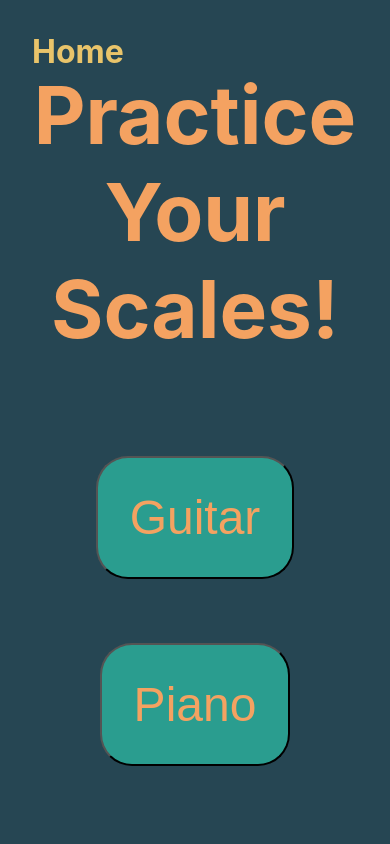
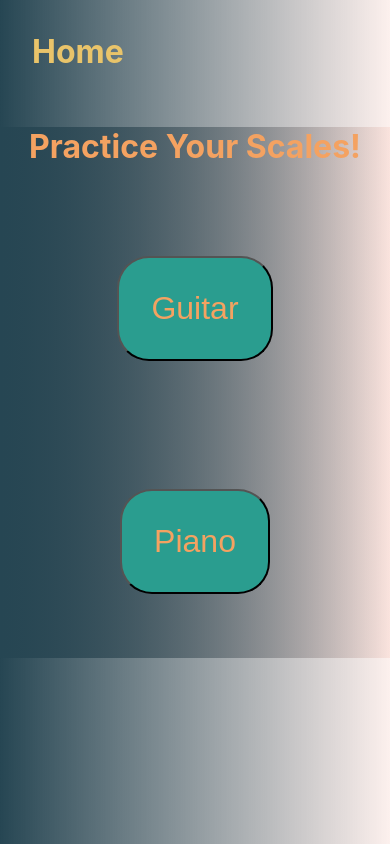
Before and after one commit to alinan-vn/music-scales-practice, a React (Create React App) app: page / in a window 390 px wide. Built offline with nearby package versions, Linux system fonts and the light colour scheme.

Commit message:
responsiveness for landing comp for small, medium, and large screens

```diff
--- a/src/scss/_landing.scss
+++ b/src/scss/_landing.scss
@@ -2,16 +2,17 @@
     justify-content: center;
     align-items: center;
     text-align: center;
+    margin-top: 15vh;
 
     & h1 {
-        font-size: 5rem;
+        font-size: 2rem;
         color: $fourth-color;
     }
 
     &__btn {
-        margin: 2rem;
+        margin: 4rem;
         padding: 2rem;
-        font-size: 3rem;
+        font-size: 2rem;
         border-radius: 32px;
         background-color: $second-color;
         color: $fourth-color;
--- /dev/null
+++ b/src/scss/_responsiveness.scss
@@ -0,0 +1,24 @@
+@include media-md {
+    .landing {
+        margin-top: 30vh;
+
+        & h1 {
+            font-size: 4rem;
+        }
+
+        &__btn {
+            margin: 2rem;
+            padding: 2rem;
+            font-size: 3rem;
+            border-radius: 32px;
+        }
+    }
+}
+
+@include media-lg {
+    .landing {
+        & h1 {
+            font-size: 5rem;
+        }
+    }
+}
--- a/src/scss/_variables.scss
+++ b/src/scss/_variables.scss
@@ -3,3 +3,29 @@ $second-color: #2a9d8f;
 $third-color: #e9c46a;
 $fourth-color: #f4a261;
 $fifth-color: #e76f51;
+
+
+// @mixin media-sm {
+//     @media screen and (min-width: 1024px) {
+//         @content;
+//     }
+// }
+
+@mixin media-md {
+    @media screen and (min-width: 768px) {
+        @content;
+    }
+}
+
+@mixin media-lg {
+    @media screen and (min-width: 1024px) {
+        @content;
+    }
+}
+
+
+@mixin media-lg {
+    @media screen and (min-width: 1024px) {
+        @content;
+    }
+}
--- a/src/scss/main.scss
+++ b/src/scss/main.scss
@@ -5,7 +5,9 @@
 @import './g-scales';
 @import './piano';
 @import './p-scales';
+@import './responsiveness';
+
 
 body {
-    background: $prime-color;
+    background-image: linear-gradient(to right, rgba($prime-color, 1), rgba($fifth-color, 0.1));
 }
```
Also changed, not shown: src/images/sound-waves.png (added), 1 other file (tests, documents, lock files or other folders).
